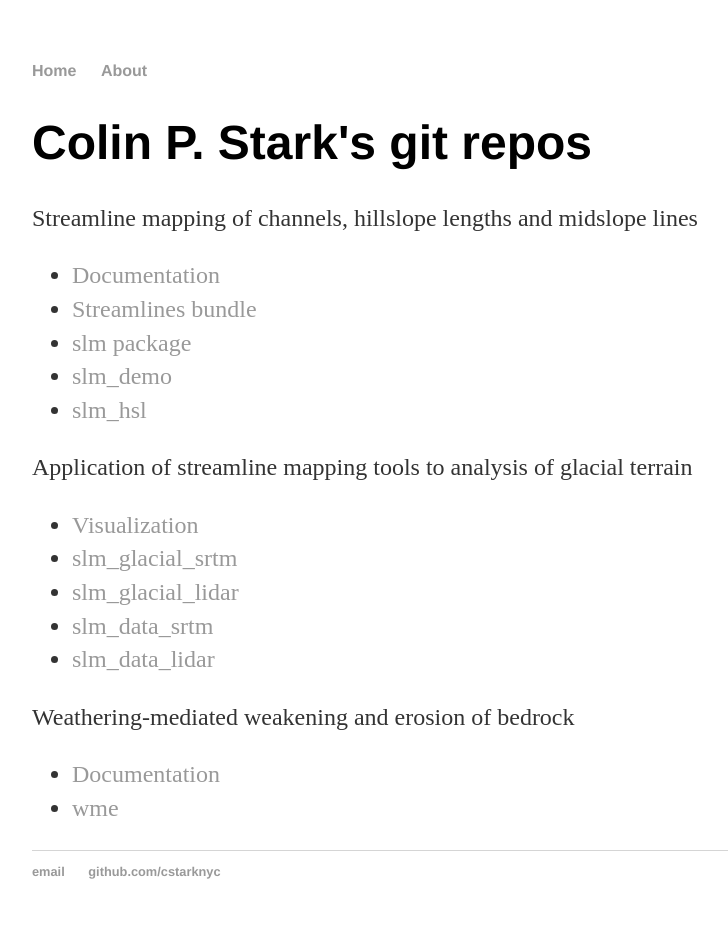
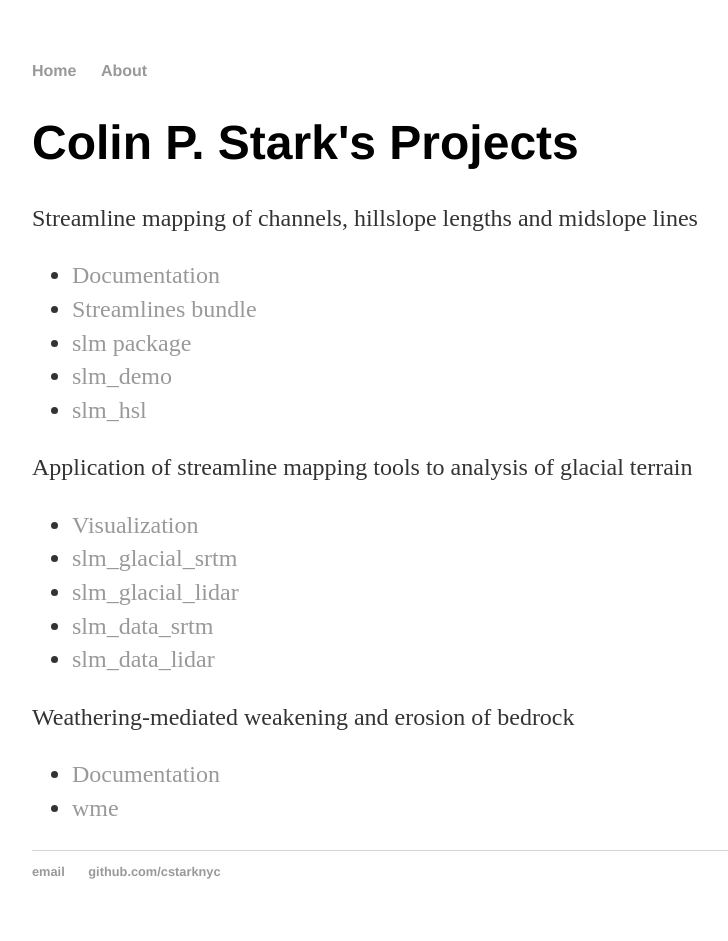
Before and after one commit to cstarkjp/cstarkjp.github.io, a Jekyll site: the page built from index.html, in a window 1280 px wide. Shown: the whole page, without its empty margins (160-888 px from the left). Built offline with Jekyll 4.4.1, drawn with Linux system fonts in a browser that asks for light colours.

Commit message:
Tinkering

```diff
--- a/index.html
+++ b/index.html
@@ -4,7 +4,7 @@ title: Colin P. Stark
 ---
 
 <div class="blurb">
-<h1>Colin P. Stark's git repos</h1>
+<h1>Colin P. Stark's Projects</h1>
 
 	<p>
 		Streamline mapping of channels, hillslope lengths and midslope lines
```
